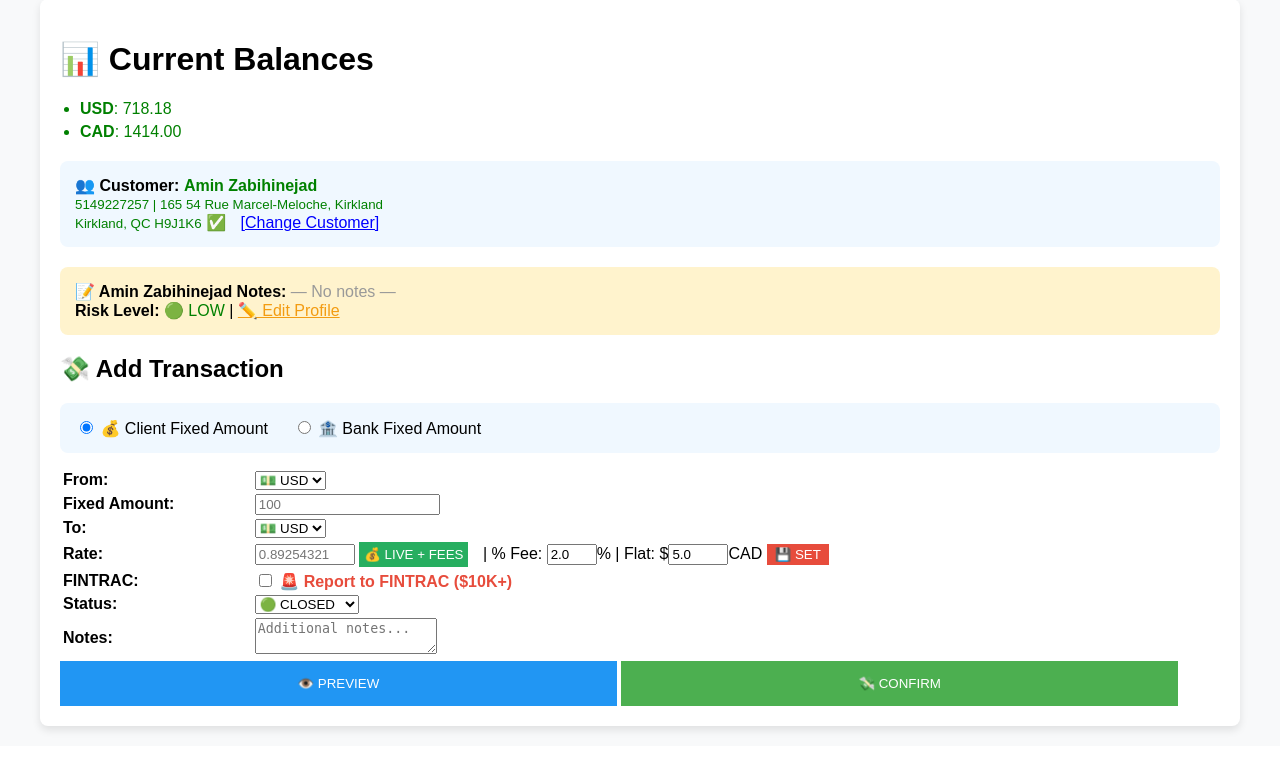
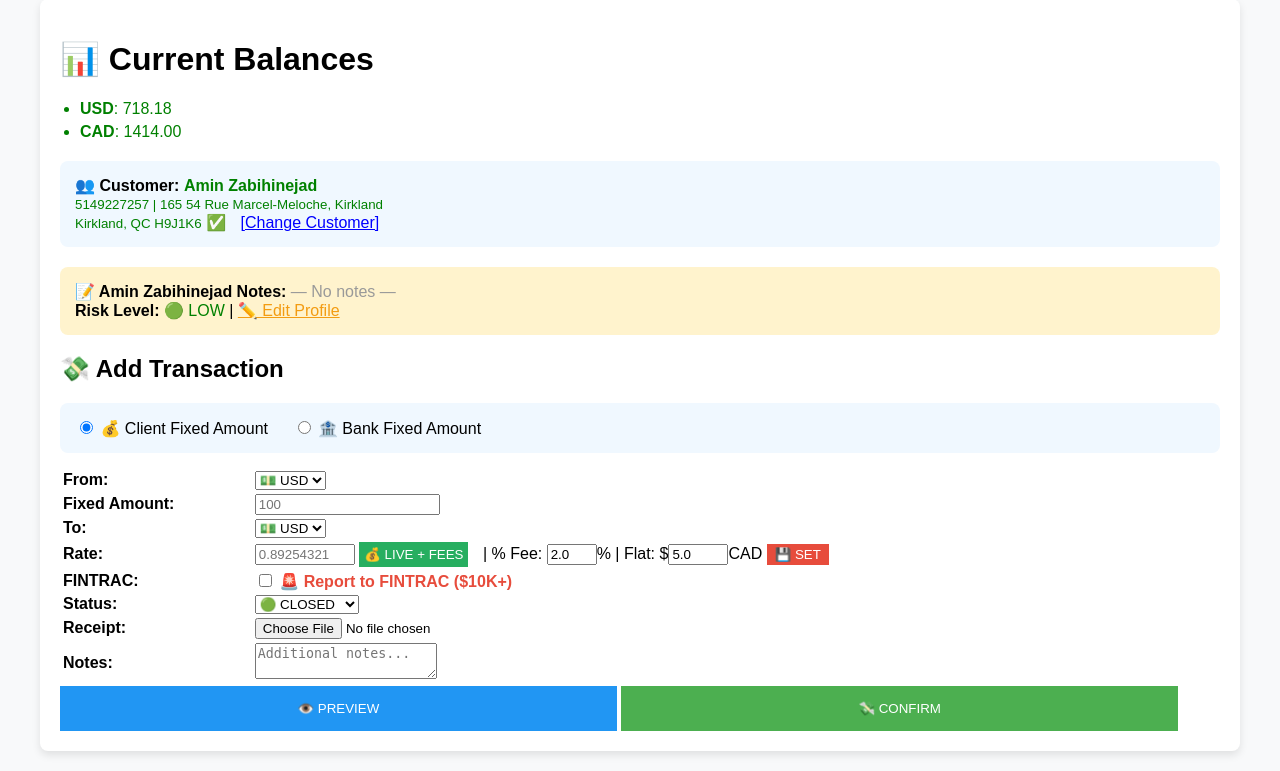
Before and after one commit to AminZabihinejad/AminZabihinejad, a Flask app: page / in a window 1280 px wide. Shown: the part 136-907 px from the top of the page. Before the commit the page ends 869 px from the top, so only its background shows below. Run offline with Flask 3, Linux system fonts and the light colour scheme; a user stored in the database is signed in; data comes from the database, SQL or seed files in the repository; both versions use the stored data as it was after the commit.

Commit message:
update10

```diff
--- a/app.py
+++ b/app.py
@@ -1,15 +1,23 @@
-from flask import Flask, render_template, request, redirect, url_for, session, flash
+from flask import Flask, render_template, request, redirect, url_for, session, flash, send_from_directory
 from flask_sqlalchemy import SQLAlchemy
 from datetime import datetime, date
 import requests
 import json
 from werkzeug.security import generate_password_hash, check_password_hash
+from flask import send_from_directory
+from werkzeug.utils import secure_filename  # ← ADD!
+
 
 app = Flask(__name__)
 app.config['SECRET_KEY'] = 'piggybank2025'
 app.config['SQLALCHEMY_DATABASE_URI'] = 'sqlite:///database.db'
 app.config['SQLALCHEMY_TRACK_MODIFICATIONS'] = False
 db = SQLAlchemy(app)
+import os
+UPLOAD_FOLDER = 'uploads'
+os.makedirs(UPLOAD_FOLDER, exist_ok=True)
+app.config['UPLOAD_FOLDER'] = UPLOAD_FOLDER
+ALLOWED_EXTENSIONS = {'pdf', 'jpg', 'jpeg', 'png'}
 
 
 class User(db.Model):
@@ -51,6 +59,7 @@ class Transaction(db.Model):
     notes = db.Column(db.Text, nullable=True)
     is_fintrac = db.Column(db.Boolean, default=False)  # ✅ NEW!
     client_id = db.Column(db.Integer, db.ForeignKey('client.id'), nullable=False)
+    receipt_filename = db.Column(db.String(100))  # ← ADD! PDF/JPG filename
     status = db.Column(db.String(10), default='closed')  # ← CHANGE TO CLOSED!
 
 
@@ -65,6 +74,8 @@ with app.app_context():
 FEE_PERCENTAGE = 0.02
 FLAT_FEE_CAD = 5.0
 
+def allowed_file(filename):
+    return '.' in filename and filename.rsplit('.', 1)[1].lower() in ALLOWED_EXTENSIONS
 
 @app.route('/set_fees', methods=['POST'])
 def set_fees():
@@ -122,6 +133,7 @@ def logout():
 
 @app.route('/', methods=['GET', 'POST'])
 def index():
+    import uuid
     if 'user_id' not in session:
         return redirect(url_for('login'))
 
@@ -142,6 +154,7 @@ def index():
         other_curr = request.form['other_currency']
         rate = float(request.form['exchange_rate'])
         notes = request.form.get('notes', f'For {selected_client.first_name} {selected_client.last_name}')
+        status = request.form.get('status', 'closed')
 
         if mode == 'client_fixed':
             from_curr = fixed_curr
@@ -162,17 +175,38 @@ def index():
 
         is_fintrac = request.form.get('is_fintrac', False) == 'on'
         client = Client.query.get(session['selected_client_id'])
-        if is_fintrac:  # ✅ $10K+ = HIGH RISK!
+        if is_fintrac:
             client.risk_level = 'high risk'
             db.session.commit()
 
+        # ✅ UPLOAD RECEIPT BEFORE new_tx!
+        # ✅ FULL DEBUG UPLOAD!
+        receipt_filename = None
+        print(f"🔍 ALL FILES: {list(request.files.keys())}")
+        if 'receipt' in request.files:
+            file = request.files['receipt']
+            print(f"🔍 RECEIPT: {file.filename} | SIZE: {file.content_length}")
+            if file and allowed_file(file.filename) and file.filename != '':
+                filename = f"{datetime.now().strftime('%Y%m%d_%H%M%S')}_{uuid.uuid4().hex[:8]}_{secure_filename(file.filename)}"
+                file_path = os.path.join(app.config['UPLOAD_FOLDER'], filename)
+                file.save(file_path)
+                receipt_filename = filename
+                print(f"✅ SAVED: {file_path}")
+                print(f"📁 FOLDER: {os.listdir(app.config['UPLOAD_FOLDER'])}")
+            else:
+                print(f"❌ REJECTED: {file.filename}")
+        else:
+            print("❌ NO RECEIPT FIELD!")
+
+        # ✅ NOW CREATE new_tx with receipt
         new_tx = Transaction(
             from_currency=from_curr, to_currency=to_curr,
             from_amount=from_amt, to_amount=to_amt,
             exchange_rate=rate, notes=notes,
-            is_fintrac=is_fintrac,  # ✅ USE CHECKBOX!
-            client_id=session['selected_client_id'],
-            status=request.form.get('status', 'closed'),  # ← DEFAULT CLOSED!
+            is_fintrac=is_fintrac,
+            status=status,
+            receipt_filename=receipt_filename,  # ← NOW SAFE!
+            client_id=session['selected_client_id']
         )
         db.session.add(new_tx)
         db.session.commit()
@@ -596,5 +630,16 @@ def reports():
                            current_fee=current_fee,
                            current_flat_fee=current_flat_fee)
 
+
+
+@app.route('/download_receipt/<int:tx_id>')
+def download_receipt(tx_id):
+    tx = Transaction.query.get_or_404(tx_id)
+    if not tx.receipt_filename:
+        flash('❌ No receipt found!')
+        return redirect(url_for('transactions'))
+    return send_from_directory(app.config['UPLOAD_FOLDER'], tx.receipt_filename)
+
+
 if __name__ == '__main__':
     app.run(debug=True)
--- a/templates/index.html
+++ b/templates/index.html
@@ -95,7 +95,7 @@
 {% endif %}
 
 <h2>💸 Add Transaction</h2>
-<form method="POST">
+<form method="POST" enctype="multipart/form-data">
     <div style="background:#f0f8ff; padding:15px; border-radius:8px; margin-bottom:15px;">
         <label><input type="radio" name="mode" value="client_fixed" checked> 💰 Client Fixed Amount</label>
         <label style="margin-left:20px;"><input type="radio" name="mode" value="bank_fixed"> 🏦 Bank Fixed Amount</label>
@@ -107,17 +107,15 @@
                 <option value="USD">💵 USD</option><option value="EUR">💶 EUR</option>
                 <option value="GBP">💷 GBP</option><option value="IRR">🇮🇷 IRR</option>
                 <option value="CAD">🇨🇦 CAD</option>
-            </select>
-        </td></tr>
-        <tr><td><strong>Fixed Amount:</strong></td>
-            <td><input type="number" name="fixed_amount" step="0.01" placeholder="100" required></td></tr>
+            </select></td></tr>
+        <tr><td><strong>Fixed Amount:</strong></td><td><input type="number" name="fixed_amount" step="0.01" placeholder="100" required></td></tr>
         <tr><td><strong>{{ "To" if request.form.get('mode') != 'bank_fixed' else "From" }}:</strong></td>
             <td><select name="other_currency" required>
                 <option value="USD">💵 USD</option><option value="EUR">💶 EUR</option>
                 <option value="GBP">💷 GBP</option><option value="IRR">🇮🇷 IRR</option>
                 <option value="CAD">🇨🇦 CAD</option>
-            </select>
-        </td></tr>
+            </select></td></tr>
+        <!-- ✅ FEE LINE RESTORED! -->
         <tr><td><strong>Rate:</strong></td><td>
             <input type="number" name="exchange_rate" step="0.0000000001" placeholder="0.89254321" id="rate" required style="width:100px;">
             <button type="button" onclick="getLiveRateWithFee()" style="padding:5px; background:#27ae60; color:white; border:none; margin-right:10px;">💰 LIVE + FEES</button>
@@ -126,20 +124,17 @@
             <button type="button" onclick="setFeesFromDashboard()" style="padding:3px 8px; background:#e74c3c; color:white; border:none;">💾 SET</button>
         </td></tr>
         <tr><td><strong>FINTRAC:</strong></td><td>
-    <input type="checkbox" name="is_fintrac" id="fintrac_cb">
-    <label for="fintrac_cb" style="color:#e74c3c; font-weight:bold;">🚨 Report to FINTRAC ($10K+)</label>
+            <input type="checkbox" name="is_fintrac">
+            <label style="color:#e74c3c; font-weight:bold;">🚨 Report to FINTRAC ($10K+)</label>
+        </td></tr>
         <tr><td><strong>Status:</strong></td><td>
             <select name="status">
                 <option value="closed" selected>🟢 CLOSED</option>
                 <option value="pending">⏳ PENDING</option>
             </select>
         </td></tr>
-    <script>
-        document.querySelector('input[name="fixed_amount"]').oninput = function() {
-            if (parseFloat(this.value) >= 10000) document.getElementById('fintrac_cb').checked = true;
-            else document.getElementById('fintrac_cb').checked = false;
-        }
-    </script>
+        <tr><td><strong>Receipt:</strong></td><td>
+            <input type="file" name="receipt" accept=".pdf,.jpg,.jpeg,.png">
         </td></tr>
         <tr><td><strong>Notes:</strong></td><td><textarea name="notes" rows="2" placeholder="Additional notes..."></textarea></td></tr>
     </table>
```
Also changed, not shown: templates/transactions.html (+12 -0 lines), instance/database.db, uploads/20251020_180443_f27bc1f1_Dynamic-Drive_FTEX-scaled.jpg (added), uploads/20251020_181117_d182156b_50a95f10-ecf4-4bca-9246-018c9daf2fa7.jpeg (added). Lines whose indentation alone changed are shown as unchanged.
